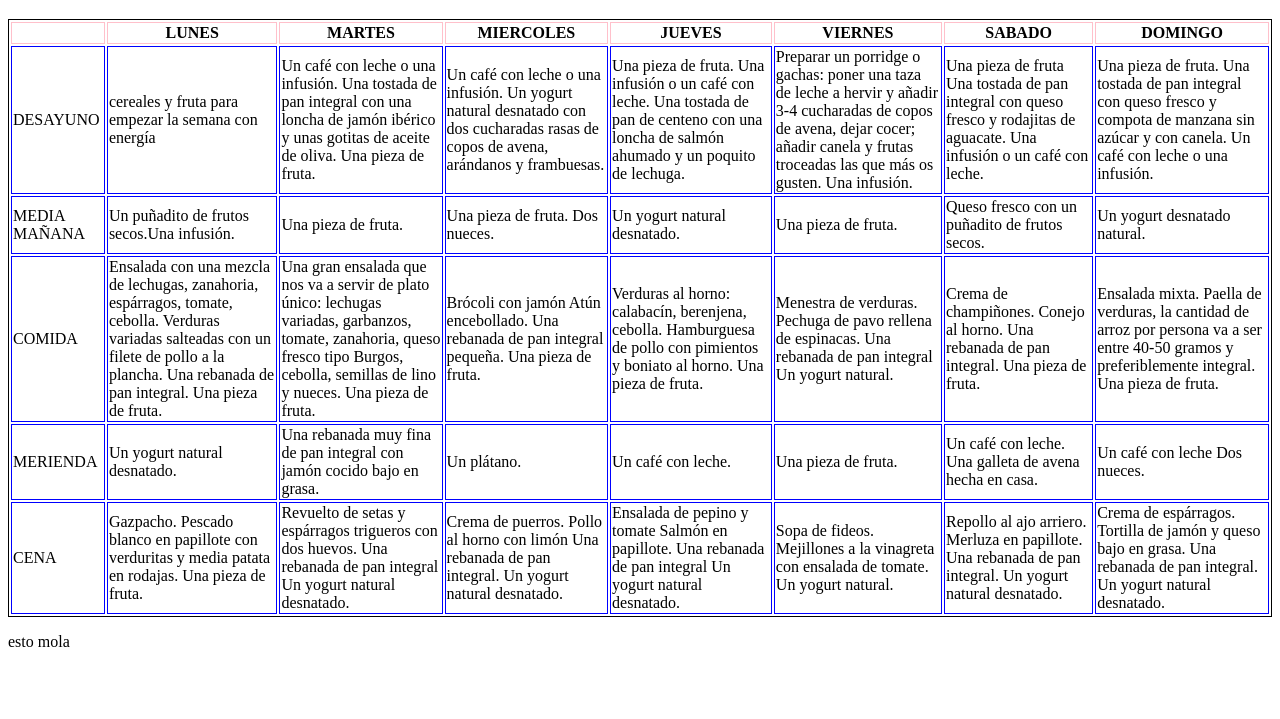
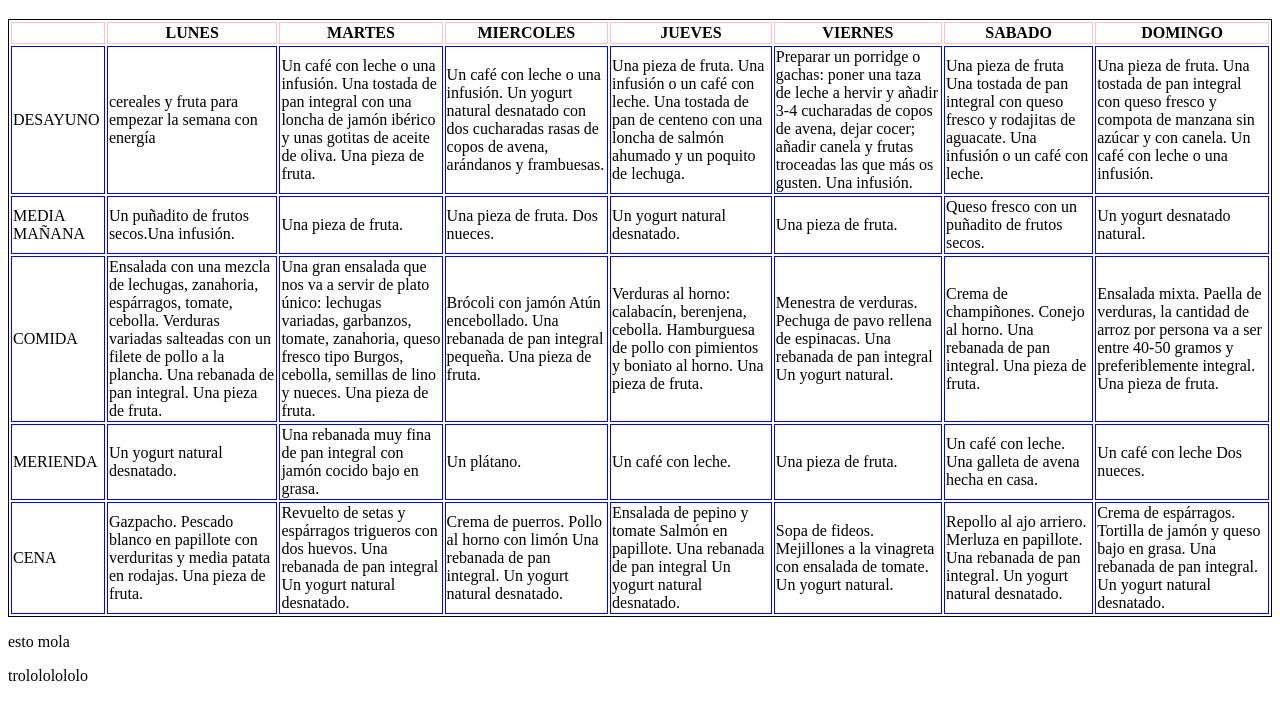
Before and after one commit to LiliRascon/ejercicio1.2.1, a plain HTML site: page index.html in a window 1280 px wide. Shown: the part 61-780 px from the top of the page. Drawn offline with Linux system fonts and the light colour scheme.

Commit message:
add sth to index

```diff
--- a/index.html
+++ b/index.html
@@ -123,5 +123,6 @@
 
     </table>
     <p>esto mola</p>
+    <div class="trololo">trolololololo</div>
 </body>
 </html>
```
